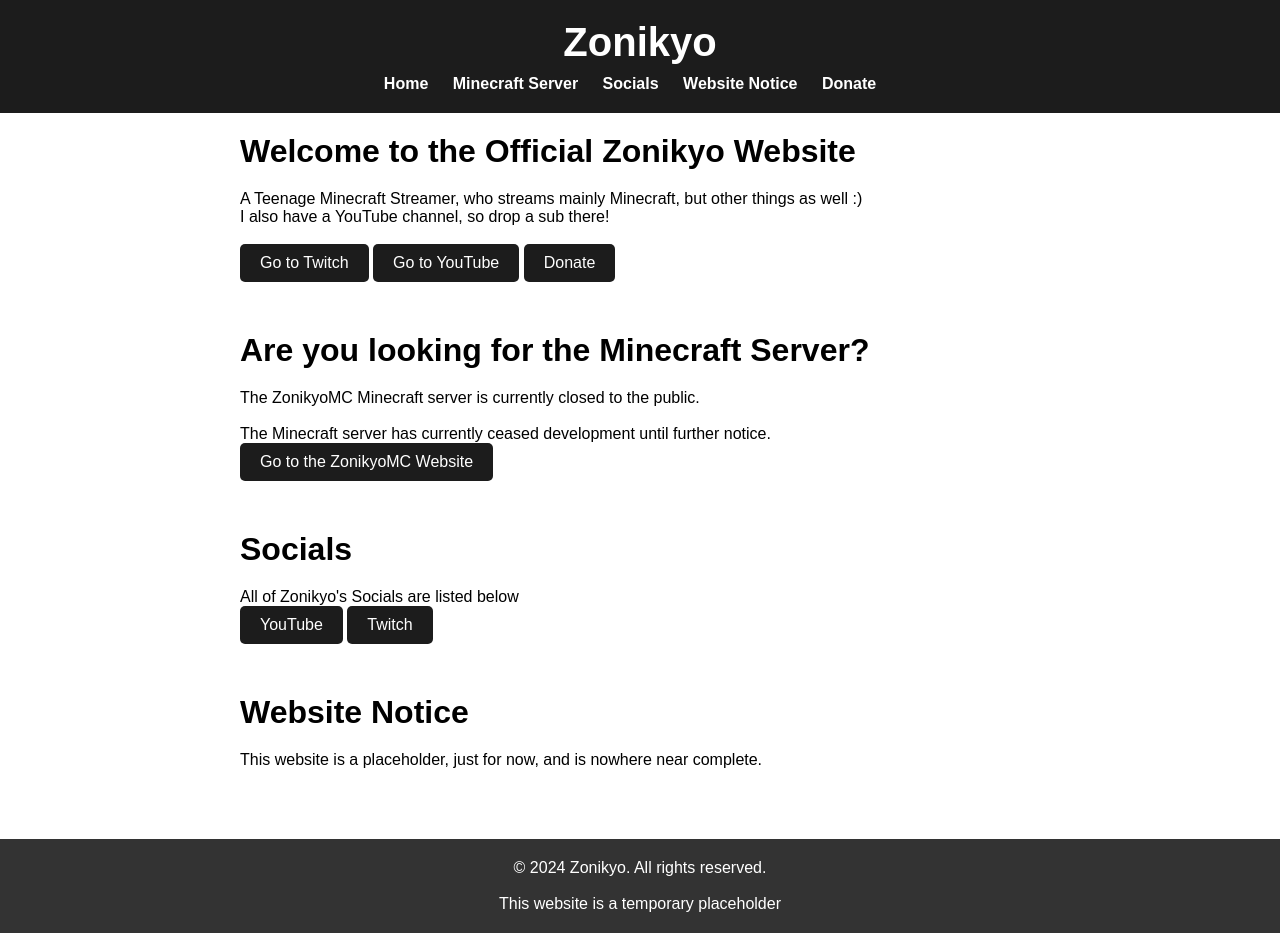
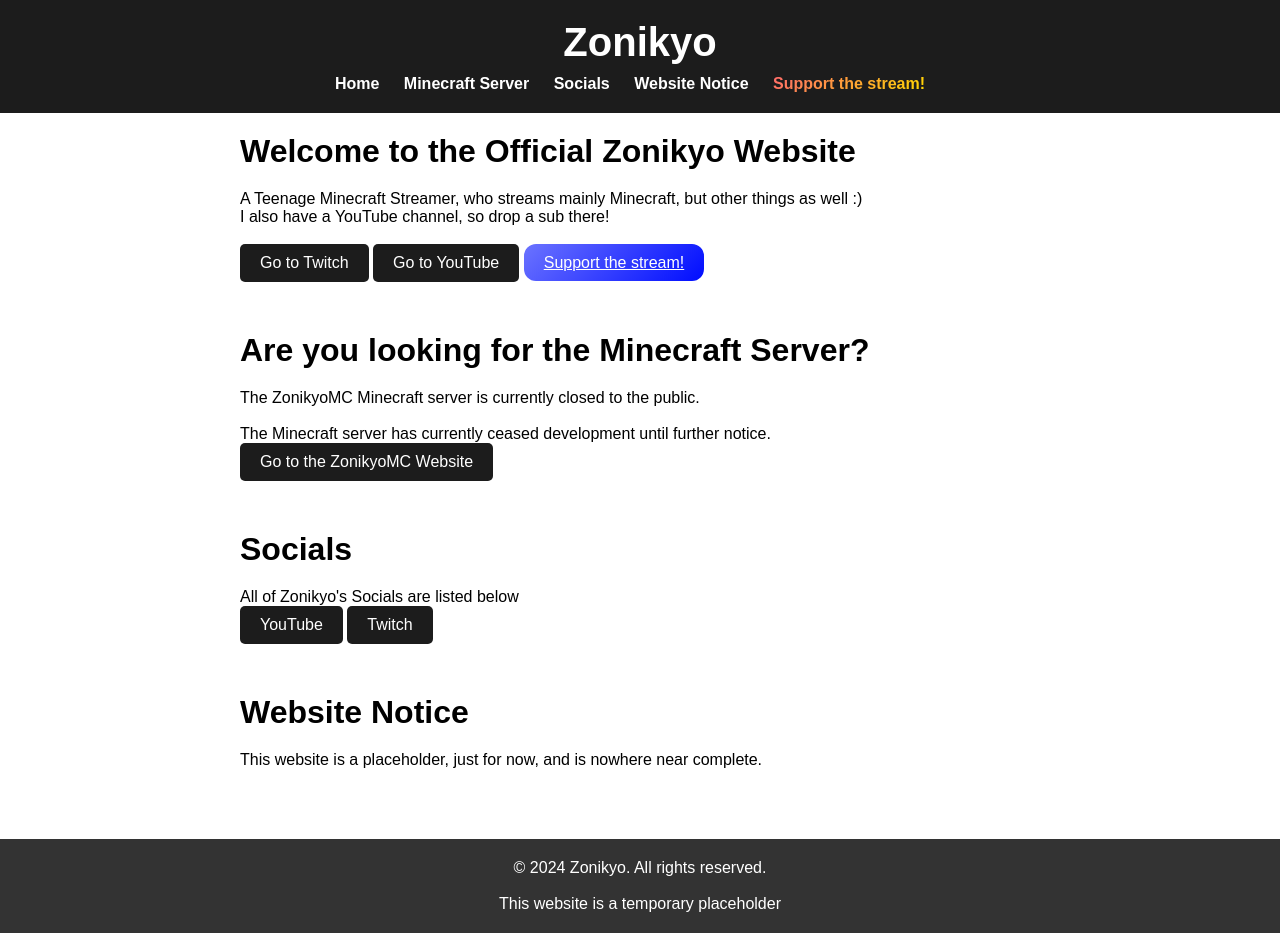
Before and after one commit to Zoniky0/zoniky0.github.io, a plain HTML site: page index.html in a window 1280 px wide. Drawn offline with Linux system fonts and the light colour scheme.

Commit message:
Update index.html to have graident :)

```diff
--- a/index.html
+++ b/index.html
@@ -15,7 +15,7 @@
         <li><a href="#server">Minecraft Server</a></li>
         <li><a href="#socials">Socials</a></li>
         <li><a href="#notice">Website Notice</a></li>
-        <li><a href="https://streamelements.com/zonikyo/tip">Donate</a></li>
+        <li><a href="https://streamelements.com/zonikyo/tip" class="link-gradient">Support the stream!</a></li>
       </ul>
     </nav>
   </header>
@@ -29,7 +29,7 @@
         <br>
         <a href="https://www.twitch.tv/zonikyo" class="btn">Go to Twitch</a>
         <a href="https://www.youtube.com/@zonikyo" class="btn">Go to YouTube</a>
-        <a href="https://streamelements.com/zonikyo/tip" class="btn">Donate</a>
+        <a href="https://streamelements.com/zonikyo/tip" class="button-gradient">Support the stream!</a>
       </div>
     </section>
 
```
